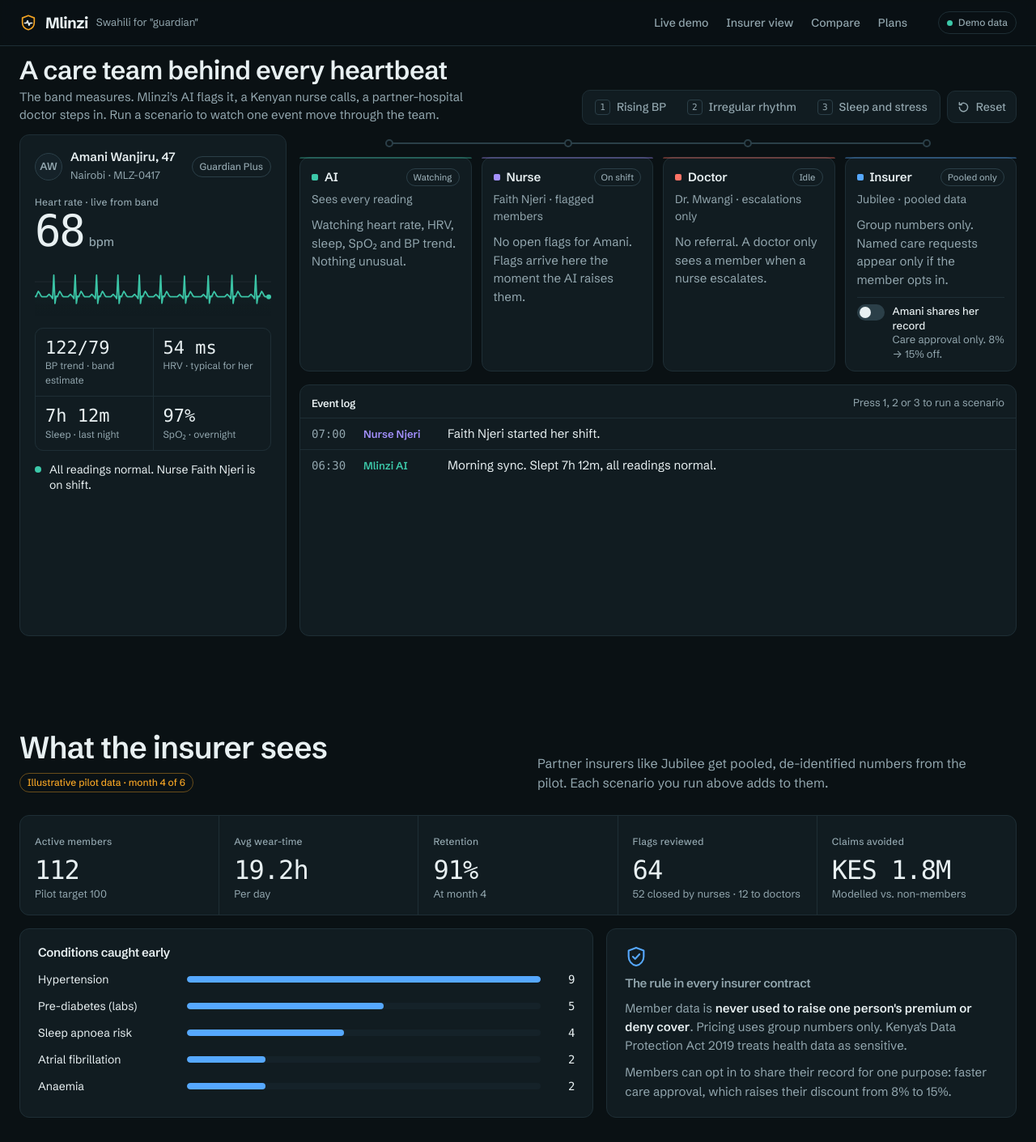
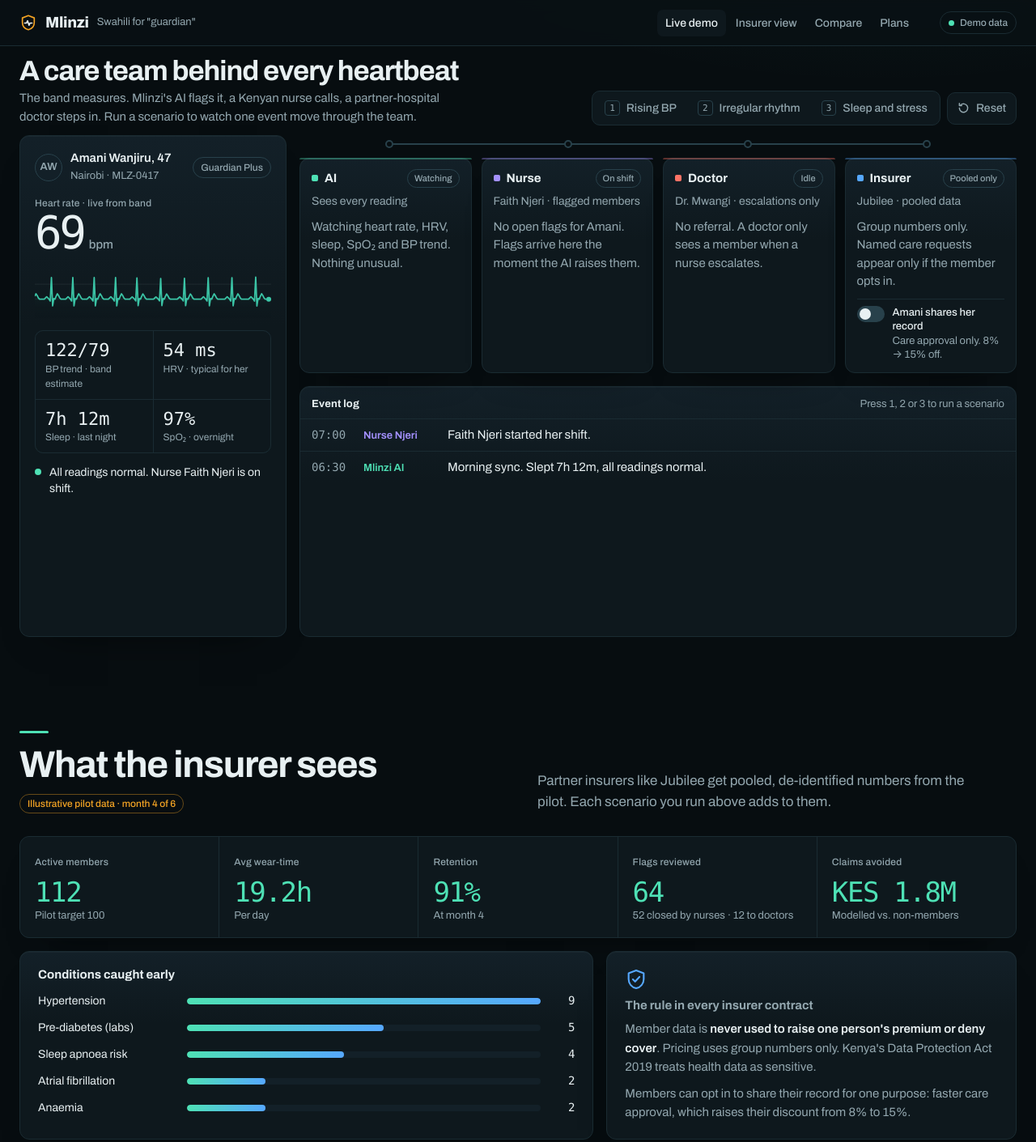
Before and after one commit to awesome4ce/mlinzi, a plain HTML site: page index.html in a window 1280 px wide. Shown: the top 1411 px of the page at 81% size. Drawn offline with Linux system fonts and the light colour scheme; a web font is replaced by a local one.

Commit message:
Restyle: Archivo + Azeret Mono, unified palette, scroll motion
New type pairing, mint brand accent with amber reserved for the live
signal, depth on panels, scroll-triggered reveals, counting KPIs,
growing bars, scroll progress line and section-aware nav.

Co-Authored-By: Claude Fable 5.1 <noreply@anthropic.com>
Claude-Session: https://claude.ai/code/session_0148TJ45kwtauShSLV7dybba

```diff
--- a/index.html
+++ b/index.html
@@ -8,30 +8,30 @@
 <meta name="theme-color" content="#0A1114">
 <link rel="preconnect" href="https://fonts.googleapis.com">
 <link rel="preconnect" href="https://fonts.gstatic.com" crossorigin>
-<link rel="stylesheet" href="https://fonts.googleapis.com/css2?family=Schibsted+Grotesk:wght@400;500;600;700&family=Martian+Mono:wdth,wght@75..112.5,400..600&display=swap">
+<link rel="stylesheet" href="https://fonts.googleapis.com/css2?family=Archivo:ital,wdth,wght@0,62..125,400..800&family=Azeret+Mono:wght@400;500;600&display=swap">
 <style>
 :root{
-  --bg:#0A1114; --bg-2:#0D161A; --panel:#111C21; --panel-2:#152229; --line:#1E2E35; --line-2:#2B3F48;
+  --bg:#070D10; --bg-2:#0B1317; --panel:#0E181D; --panel-2:#132028; --line:#1A2B32; --line-2:#28414B; --brand:#4EE1B5;
   --fg:#E8F0F2; --muted:#93A7AF; --dim:#5D717A;
   --signal:#F5A524; --signal-ink:#1A1204;
-  --ai:#3CC8A9; --nurse:#A491FF; --doctor:#FF7366; --ins:#56A8FF; --member:#E8F0F2;
-  --f-ui:"Schibsted Grotesk", ui-sans-serif, system-ui, -apple-system, "Segoe UI", sans-serif;
-  --f-num:"Martian Mono", ui-monospace, "SF Mono", Menlo, monospace;
+  --ai:#4EE1B5; --nurse:#A491FF; --doctor:#FF7366; --ins:#56A8FF; --member:#E8F0F2;
+  --f-ui:"Archivo", ui-sans-serif, system-ui, -apple-system, "Segoe UI", sans-serif;
+  --f-num:"Azeret Mono", ui-monospace, "SF Mono", Menlo, monospace;
   --r:12px;
   color-scheme:dark; accent-color:var(--signal); scrollbar-color:var(--line-2) var(--bg);
 }
 *{box-sizing:border-box}
 html{scroll-behavior:smooth;scroll-padding-top:64px}
 @media (prefers-reduced-motion:reduce){html{scroll-behavior:auto}}
-body{margin:0;background:var(--bg);color:var(--fg);font-family:var(--f-ui);font-size:16px;line-height:1.5;-webkit-font-smoothing:antialiased}
+body{margin:0;background:var(--bg) radial-gradient(1100px 560px at 85% -8%,rgba(78,225,181,.09),transparent 62%) no-repeat;color:var(--fg);font-family:var(--f-ui);font-size:16px;line-height:1.5;-webkit-font-smoothing:antialiased}
 ::selection{background:rgba(245,165,36,.35);color:#fff}
 [hidden]{display:none!important}
-h1,h2,h3{margin:0;line-height:1.15;text-wrap:balance;letter-spacing:-.02em}
+h1,h2,h3{margin:0;line-height:1.1;text-wrap:balance;letter-spacing:-.03em;font-stretch:110%;font-weight:700}
 a{color:inherit}
 button{font:inherit;color:inherit}
 :focus-visible{outline:2px solid var(--signal);outline-offset:2px;border-radius:6px}
 .wrap{max-width:1280px;margin:0 auto;padding-left:max(24px,env(safe-area-inset-left,0px));padding-right:max(24px,env(safe-area-inset-right,0px))}
-.num{font-stretch:87.5%;font-family:var(--f-num);font-variant-numeric:tabular-nums;letter-spacing:-.01em}
+.num{font-family:var(--f-num);font-variant-numeric:tabular-nums;letter-spacing:-.01em}
 .label{font-size:12px;font-weight:500;color:var(--muted);letter-spacing:.02em}
 
 /* top bar */
@@ -39,11 +39,12 @@ body::before{content:"";position:fixed;inset:0 0 auto;height:env(safe-area-inset
 .top{position:sticky;top:env(safe-area-inset-top,0px);z-index:10;background:rgba(10,17,20,.86);backdrop-filter:saturate(140%) blur(10px);border-bottom:1px solid var(--line)}
 .top .wrap{display:flex;align-items:center;gap:8px 28px;min-height:56px;flex-wrap:wrap;padding-block:6px}
 .mark{display:flex;align-items:center;gap:10px;text-decoration:none;margin-right:auto}
-.mark b{font-weight:700;font-size:19px;letter-spacing:-.03em}
+.mark b{font-weight:800;font-size:19px;letter-spacing:-.02em;font-stretch:112%}
 .mark small{font-size:13px;color:var(--muted)}
 .top nav{display:flex;flex-wrap:wrap;gap:2px}
 .top nav a{text-decoration:none;font-size:14px;font-weight:500;color:var(--muted);padding:6px 10px;border-radius:7px}
-.top nav a:hover{color:var(--fg);background:var(--panel)}
+.top nav a:hover,.top nav a.on{color:var(--fg);background:var(--panel)}
+.progress{position:fixed;top:env(safe-area-inset-top,0px);left:0;height:2px;width:0;background:var(--signal);z-index:30;transition:width .1s linear}
 .live{display:inline-flex;align-items:center;gap:7px;font-size:12px;font-weight:500;color:var(--muted);border:1px solid var(--line);border-radius:99px;padding:4px 10px}
 .live i{width:7px;height:7px;border-radius:50%;background:var(--ai)}
 @media (max-width:720px){.live{display:none}.top nav{margin-inline:-10px}}
@@ -51,7 +52,7 @@ body::before{content:"";position:fixed;inset:0 0 auto;height:env(safe-area-inset
 /* hero */
 .hero{padding-block:12px 28px}
 .hero-head{display:flex;flex-wrap:wrap;align-items:flex-end;justify-content:space-between;gap:12px 32px;margin-bottom:12px}
-.hero-head h1{font-size:clamp(26px,2.5vw,32px);font-weight:600}
+.hero-head h1{font-size:clamp(28px,2.7vw,36px);font-weight:700}
 .hero-head p{margin:3px 0 0;color:var(--muted);font-size:15px;max-width:62ch}
 .controls{display:flex;align-items:center;gap:8px;flex-wrap:wrap}
 .seg{display:flex;padding:3px;gap:2px;background:var(--panel);border:1px solid var(--line);border-radius:10px}
@@ -59,14 +60,14 @@ body::before{content:"";position:fixed;inset:0 0 auto;height:env(safe-area-inset
 .seg button:hover:not(:disabled){color:var(--fg);background:var(--panel-2)}
 .seg button[aria-pressed="true"],.seg button[aria-pressed="true"]:hover:not(:disabled){background:var(--signal);color:var(--signal-ink)}
 .seg button:disabled:not([aria-pressed="true"]){opacity:.45;cursor:default}
-kbd{font-stretch:87.5%;font-family:var(--f-num);font-size:11px;line-height:1;padding:3px 5px;border-radius:4px;border:1px solid var(--line-2);color:var(--muted)}
+kbd{font-family:var(--f-num);font-size:11px;line-height:1;padding:3px 5px;border-radius:4px;border:1px solid var(--line-2);color:var(--muted)}
 .seg button[aria-pressed="true"] kbd{border-color:rgba(26,18,4,.35);color:var(--signal-ink)}
 .icon-btn{display:inline-flex;align-items:center;gap:8px;height:40px;padding:0 12px;border-radius:10px;border:1px solid var(--line);background:var(--panel);font-size:14px;font-weight:500;color:var(--muted);cursor:pointer}
 .icon-btn:hover{color:var(--fg);border-color:var(--line-2)}
 
 .stage-grid{display:grid;grid-template-columns:minmax(0,330px) minmax(0,1fr);gap:16px}
 @media (max-width:1000px){.stage-grid{grid-template-columns:minmax(0,1fr)}}
-.panel{background:var(--panel);border:1px solid var(--line);border-radius:var(--r);min-width:0}
+.panel{background:linear-gradient(180deg,var(--panel-2),var(--panel) 38%);border:1px solid var(--line);border-radius:var(--r);min-width:0;box-shadow:inset 0 1px 0 rgba(255,255,255,.035),0 24px 48px -36px rgba(0,0,0,.8)}
 
 /* member panel */
 .member{padding:18px 18px 16px;display:flex;flex-direction:column;gap:14px}
@@ -77,12 +78,12 @@ kbd{font-stretch:87.5%;font-family:var(--f-num);font-size:11px;line-height:1;pad
 .who span{font-size:13px;color:var(--muted)}
 .pill{font-size:12px;font-weight:500;padding:3px 9px;border-radius:99px;border:1px solid var(--line-2);color:var(--muted);white-space:nowrap}
 .hr{display:flex;align-items:baseline;justify-content:space-between}
-.hr-val{font-size:54px;font-weight:500;line-height:1;letter-spacing:-.04em}
+.hr-val{font-size:56px;font-weight:500;line-height:1;letter-spacing:-.06em}
 .hr-val small{font-size:15px;color:var(--muted);margin-left:6px;letter-spacing:0;font-family:var(--f-ui)}
 canvas{display:block;width:100%;height:64px}
 .metrics{display:grid;grid-template-columns:1fr 1fr;gap:1px;background:var(--line);border:1px solid var(--line);border-radius:10px;overflow:hidden}
 .metric{background:var(--panel);padding:10px 12px}
-.metric b{display:block;font-stretch:87.5%;font-family:var(--f-num);font-variant-numeric:tabular-nums;font-size:22px;font-weight:500;line-height:1.25;transition:color .3s}
+.metric b{display:block;font-family:var(--f-num);font-variant-numeric:tabular-nums;font-size:22px;font-weight:500;line-height:1.25;transition:color .3s}
 .metric small{display:block;font-size:12px;color:var(--muted)}
 .metric.flag b{color:var(--doctor)}
 .metric.flag small{color:#FFB0A8}
@@ -109,7 +110,7 @@ canvas{display:block;width:100%;height:64px}
 .stage.active{border-color:color-mix(in oklab,var(--c) 55%,var(--line));background:color-mix(in oklab,var(--c) 6%,var(--panel))}
 .stage.active::before,.stage.done::before{opacity:1}
 .stage-head{display:flex;justify-content:space-between;align-items:center;gap:8px}
-.stage-head h2{font-size:15px;font-weight:600;letter-spacing:-.01em;display:flex;align-items:center;gap:8px}
+.stage-head h2{font-size:15px;font-weight:700;letter-spacing:0;font-stretch:100%;display:flex;align-items:center;gap:8px}
 .stage-head h2 i{width:8px;height:8px;border-radius:2px;background:var(--c)}
 .state{font-size:11px;font-weight:500;padding:2px 8px;border-radius:99px;border:1px solid var(--line-2);color:var(--muted);white-space:nowrap}
 .stage.active .state{border-color:var(--c);color:var(--c)}
@@ -136,13 +137,13 @@ canvas{display:block;width:100%;height:64px}
 
 .log{padding:6px 0}
 .log-head{display:flex;justify-content:space-between;align-items:center;padding:6px 14px 8px;border-bottom:1px solid var(--line)}
-.log-head h2{font-size:13px;font-weight:600}
+.log-head h2{font-size:13px;font-weight:700;font-stretch:100%;letter-spacing:.01em}
 .log-head span{font-size:13px;color:var(--muted)}
 .log ol{list-style:none;margin:0;padding:0;max-height:120px;overflow-y:auto}
 .log li{display:grid;grid-template-columns:52px 92px minmax(0,1fr);gap:12px;align-items:baseline;padding:8px 14px;border-bottom:1px solid var(--line);font-size:15px}
 .log li:last-child{border-bottom:0}
 .log li.new{animation:rise .45s cubic-bezier(.16,1,.3,1)}
-.log time{font-stretch:87.5%;font-family:var(--f-num);font-size:14px;color:var(--muted)}
+.log time{font-family:var(--f-num);font-size:14px;color:var(--muted)}
 .log .actor{font-size:13px;font-weight:600;color:var(--c)}
 @media (max-width:1000px){
   .track{display:none}.pipe{padding-top:0}
@@ -155,37 +156,40 @@ canvas{display:block;width:100%;height:64px}
   .controls{width:100%}.icon-btn{margin-left:auto}
   .log li{grid-template-columns:44px minmax(0,1fr);row-gap:0}.log .actor{grid-column:2}.log li span:last-child{grid-column:2}
 }
-@media (prefers-reduced-motion:reduce){.stage.fresh .kv dd,.log li.new{animation:none}}
+.js .reveal{opacity:0;transform:translateY(22px);transition:opacity .8s cubic-bezier(.16,1,.3,1),transform .8s cubic-bezier(.16,1,.3,1);transition-delay:var(--d,0s)}
+.js .reveal.in{opacity:1;transform:none}
+@media (prefers-reduced-motion:reduce){.stage.fresh .kv dd,.log li.new{animation:none}.js .reveal{opacity:1;transform:none;transition:none}}
 
 /* sections */
 section.sec{padding-block:88px 0}
 .sec-head{display:grid;grid-template-columns:minmax(0,1fr) minmax(0,1fr);gap:12px 48px;align-items:end;margin-bottom:28px}
-.sec-head h2{font-size:clamp(28px,3vw,38px);font-weight:600}
-.sec-head p{margin:0;color:var(--muted);font-size:16px;max-width:58ch}
+.sec-head h2{font-size:clamp(32px,3.6vw,46px);font-weight:700}
+.sec-head p{margin:0;color:var(--muted);font-size:17px;max-width:58ch;line-height:1.55}
 @media (max-width:820px){.sec-head{grid-template-columns:minmax(0,1fr)}}
 .tag{display:inline-block;margin-top:10px;font-size:12px;font-weight:500;color:var(--signal);border:1px solid rgba(245,165,36,.4);border-radius:99px;padding:2px 9px}
+.sec-head h2::before{content:"";display:block;width:36px;height:3px;border-radius:2px;background:var(--brand);margin-bottom:14px}
 
-.kpis{display:grid;grid-template-columns:repeat(5,minmax(0,1fr));gap:1px;background:var(--line);border:1px solid var(--line);border-radius:var(--r);overflow:hidden}
+.kpis{display:grid;grid-template-columns:repeat(5,minmax(0,1fr));gap:1px;background:var(--line);border:1px solid var(--line);border-radius:var(--r);overflow:hidden;box-shadow:0 24px 48px -36px rgba(0,0,0,.8)}
 @media (max-width:980px){.kpis{grid-template-columns:repeat(2,minmax(0,1fr))}.kpis .kpi:last-child{grid-column:1/-1}}
 .kpi{background:var(--panel);padding:18px 18px 16px}
-.kpi b{display:block;font-stretch:87.5%;font-family:var(--f-num);font-variant-numeric:tabular-nums;font-size:32px;font-weight:500;letter-spacing:-.03em;line-height:1.2;margin-top:6px}
+.kpi b{display:block;font-family:var(--f-num);font-variant-numeric:tabular-nums;font-size:34px;font-weight:500;letter-spacing:-.04em;line-height:1.2;margin-top:6px;color:var(--brand)}
 .kpi small{display:block;font-size:13px;color:var(--muted)}
 .ins-grid{display:grid;grid-template-columns:minmax(0,1.4fr) minmax(0,1fr);gap:16px;margin-top:16px}
 @media (max-width:900px){.ins-grid{grid-template-columns:minmax(0,1fr)}}
 .ins-grid .panel{padding:20px 22px}
-.ins-grid h3{font-size:15px;font-weight:600;margin-bottom:14px}
+.ins-grid h3{font-size:15px;font-stretch:100%;letter-spacing:0;margin-bottom:14px}
 .bars{display:flex;flex-direction:column;gap:12px}
 .bar{display:grid;grid-template-columns:170px minmax(0,1fr) 28px;gap:14px;align-items:center;font-size:14px}
 .bar .t{height:8px;background:var(--panel-2);border-radius:99px;overflow:hidden}
-.bar .t i{display:block;height:100%;background:var(--ins);border-radius:99px;transition:width .6s cubic-bezier(.16,1,.3,1)}
-.bar .n{text-align:right;font-stretch:87.5%;font-family:var(--f-num)}
+.bar .t i{display:block;height:100%;width:0;background:linear-gradient(90deg,var(--brand),var(--ins));border-radius:99px;transition:width 1s cubic-bezier(.16,1,.3,1)}
+.bar .n{text-align:right;font-family:var(--f-num)}
 @media (max-width:480px){.bar{grid-template-columns:120px minmax(0,1fr) 24px;font-size:13px}}
 .rule-card{display:flex;flex-direction:column;gap:10px;font-size:15px;line-height:1.55;color:var(--muted)}
 .rule-card b{color:var(--fg);font-weight:600}
 .rule-card svg{flex:none}
 
 /* comparison */
-.cmp-wrap{overflow-x:auto;border:1px solid var(--line);border-radius:var(--r);background:var(--panel)}
+.cmp-wrap{overflow-x:auto;border:1px solid var(--line);border-radius:var(--r);background:var(--panel);box-shadow:inset 0 1px 0 rgba(255,255,255,.035),0 24px 48px -36px rgba(0,0,0,.8)}
 table.cmp{border-collapse:separate;border-spacing:0;width:100%;min-width:1040px;font-size:14px}
 .cmp th,.cmp td{padding:14px 14px;text-align:left;vertical-align:top;border-bottom:1px solid var(--line)}
 .cmp tbody tr:last-child th,.cmp tbody tr:last-child td{border-bottom:0}
@@ -205,7 +209,7 @@ table.cmp{border-collapse:separate;border-spacing:0;width:100%;min-width:1040px;
 .why{display:grid;grid-template-columns:minmax(0,1fr) minmax(0,1fr);gap:16px;margin-top:16px}
 @media (max-width:900px){.why{grid-template-columns:minmax(0,1fr)}}
 .why .panel{padding:20px 22px}
-.why h3{font-size:15px;font-weight:600;margin-bottom:6px}
+.why h3{font-size:15px;font-stretch:100%;letter-spacing:0;margin-bottom:6px}
 .why ul{list-style:none;margin:0;padding:0}
 .why li{padding:12px 0;border-bottom:1px solid var(--line)}
 .why li:last-child{border-bottom:0;padding-bottom:0}
@@ -215,10 +219,10 @@ table.cmp{border-collapse:separate;border-spacing:0;width:100%;min-width:1040px;
 .plans{display:grid;grid-template-columns:repeat(2,minmax(0,1fr));gap:16px;margin-top:16px}
 @media (max-width:720px){.plans{grid-template-columns:minmax(0,1fr)}}
 .plan{padding:22px 22px 20px}
-.plan.plus{border-color:rgba(245,165,36,.45)}
+.plan.plus{border-color:rgba(78,225,181,.45)}
 .plan header{display:flex;justify-content:space-between;align-items:baseline;gap:12px}
-.plan h3{font-size:18px;font-weight:600}
-.plan .price{font-stretch:87.5%;font-family:var(--f-num);font-size:26px;font-weight:500;letter-spacing:-.03em}
+.plan h3{font-size:20px;font-stretch:105%}
+.plan .price{font-family:var(--f-num);font-size:26px;font-weight:500;letter-spacing:-.03em}
 .plan .price small{font-family:var(--f-ui);font-size:13px;color:var(--muted);letter-spacing:0;margin-left:4px}
 .plan p{margin:2px 0 14px;font-size:14px;color:var(--muted)}
 .plan ul{list-style:none;margin:0;padding:14px 0 0;border-top:1px solid var(--line);display:flex;flex-direction:column;gap:8px;font-size:14px}
@@ -235,6 +239,7 @@ footer{margin-top:88px;border-top:1px solid var(--line);padding-block:24px 36px;
   <symbol id="i-no" viewBox="0 0 16 16"><circle cx="8" cy="8" r="6.6" fill="none" stroke="#5D717A" stroke-width="1.4"/><path d="M5.5 8h5" stroke="#5D717A" stroke-width="1.6" stroke-linecap="round"/></symbol>
 </svg>
 
+<div class="progress" id="progress" aria-hidden="true"></div>
 <header class="top">
   <div class="wrap">
     <a class="mark" href="#demo">
@@ -462,7 +467,7 @@ function renderCohort(){const c=S.cohort;
   $('#kpis').innerHTML=[['Active members',c.members,'Pilot target 100'],['Avg wear-time',c.wear+'h','Per day'],['Retention',c.ret+'%','At month 4'],['Flags reviewed',c.flags,`${c.nurse} closed by nurses · ${c.docs} to doctors`],['Claims avoided','KES '+c.claims.toFixed(1)+'M','Modelled vs. non-members']]
     .map(([a,b,s])=>`<div class="kpi"><span class="label">${a}</span><b>${b}</b><small>${s}</small></div>`).join('');
   const mx=Math.max(...c.conds.map(x=>x[1]));
-  $('#bars').innerHTML=c.conds.map(([k,v])=>`<div class="bar"><span>${k}</span><span class="t"><i style="width:${v/mx*100}%"></i></span><span class="n">${v}</span></div>`).join('');}
+  $('#bars').innerHTML=c.conds.map(([k,v])=>`<div class="bar"><span>${k}</span><span class="t"><i data-w="${v/mx*100}"></i></span><span class="n">${v}</span></div>`).join('');}
 function log(time,role,text){const li=document.createElement('li');li.className=reduce?'':'new';li.style.setProperty('--c',ROLE[role].c);
   li.innerHTML=`<time>${time}</time><span class="actor">${ROLE[role].name}</span><span>${text}</span>`;$('#log').prepend(li);}
 function renderAll(){renderMember();renderStages();renderTrack();renderCohort();}
@@ -526,6 +531,23 @@ addEventListener('keydown',e=>{if(e.metaKey||e.ctrlKey||e.altKey||/input|textare
   const k=e.key.toLowerCase(),map={'1':'bp','2':'afib','3':'stress'};
   if(map[k]&&!cur)run(map[k]);else if(k==='r')reset();else if(k==='c')cuff();});
 
+
+/* scroll: reveals, counters, bars, nav, progress */
+document.documentElement.classList.add('js');
+const revealTargets=[...$$('.sec .sec-head, .sec .kpi, .sec .ins-grid > .panel, .sec .cmp-wrap, .sec .legend, .sec .why > .panel, .sec .plan, .sec .fine')];
+revealTargets.forEach((el,i)=>{el.classList.add('reveal');el.style.setProperty('--d',((i%5)*.07)+'s');});
+function countUp(el){if(el.dataset.counted||reduce)return;el.dataset.counted=1;const txt=el.textContent,m=txt.match(/[\d.]+/);if(!m)return;const end=parseFloat(m[0]),dec=(m[0].split('.')[1]||'').length,t0=performance.now(),dur=1100;
+  (function f(t){const k=Math.min(1,(t-t0)/dur),e=1-Math.pow(1-k,3);el.textContent=txt.replace(m[0],(end*e).toFixed(dec));if(k<1)requestAnimationFrame(f);})(t0);}
+const io=new IntersectionObserver(es=>es.forEach(e=>{if(!e.isIntersecting)return;const el=e.target;el.classList.add('in');io.unobserve(el);
+  el.querySelectorAll('.kpi b, b').forEach(b=>{if(el.classList.contains('kpi'))countUp(b);});
+  el.querySelectorAll('.bar .t i').forEach(i=>i.style.width=i.dataset.w+'%');}),{rootMargin:'0px 0px -8% 0px',threshold:.1});
+revealTargets.forEach(el=>io.observe(el));
+const barsEl=$('#bars');new MutationObserver(()=>{if(barsEl.closest('.panel')?.classList.contains('in'))barsEl.querySelectorAll('.t i').forEach(i=>i.style.width=i.dataset.w+'%');}).observe(barsEl,{childList:true});
+const navLinks=$$('.top nav a'),secs=navLinks.map(a=>$(a.getAttribute('href')));
+const nio=new IntersectionObserver(es=>{es.forEach(e=>{if(e.isIntersecting){navLinks.forEach(a=>a.classList.toggle('on',a.getAttribute('href')==='#'+e.target.id));}});},{rootMargin:'-40% 0px -55% 0px'});
+secs.forEach(sec=>sec&&nio.observe(sec));
+const prog=$('#progress');addEventListener('scroll',()=>{const h=document.documentElement;prog.style.width=(h.scrollTop/(h.scrollHeight-h.clientHeight)*100)+'%';},{passive:true});
+
 S=fresh();reset();draw();setInterval(tick,reduce?3000:900);
 })();
 </script>
```
Also changed, not shown: 1 other file.
